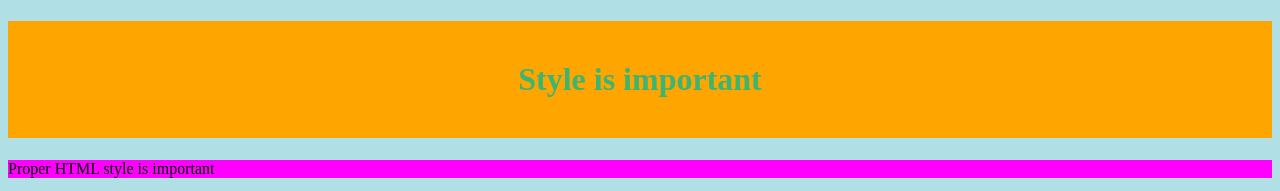
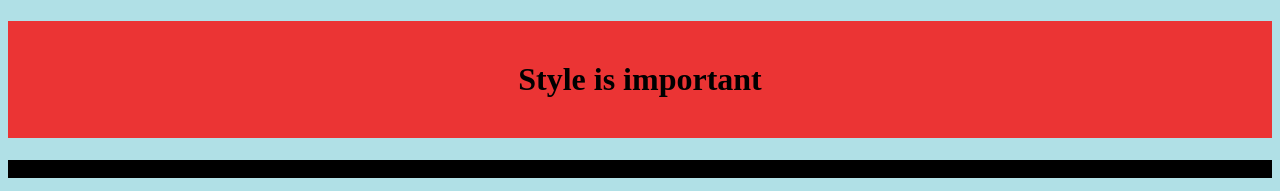
Before and after one commit to maliksalem1/ICS2O-Unit1-03-HTML-hello_world-1, a plain HTML site: page index.html in a window 1280 px wide. Shown: the top 191 px of the page. Drawn offline with Linux system fonts and the light colour scheme.

Commit message:
added images and changed color

```diff
--- a/index.html
+++ b/index.html
@@ -11,15 +11,15 @@
   </head>
   <style>
     #my-header {
-      background-color: rgb(255, 165, 0);
-      color: hsl(147, 50%, 47%);
+      background-color: rgb(235, 52, 52);
+      color: hsl(0°, 82%, 56%);
       padding: 40px;
       text-align: center;
     }
   </style>
   <body style="background-color:powderblue;">
     <h1 id="my-header">Style is important</h1>
-    <p style="background-color:#ff00ff;">Proper HTML style is important</p>
+    <p style="background-color:#000000;">Proper HTML style is important</p>
     <img src="./images/HTML-style-guide.jpeg" alt="style">
     <p>
       <a href="./cities.html">My cities page</a>
```
Also changed, not shown: images/HTML-style-guide.jpeg (added), images/flag-of-Canada.png (added), images/flag-of-France.png (added), images/flag-of-United-Kingdom.png (added), images/flag-of-Vatican-City.png (added).
